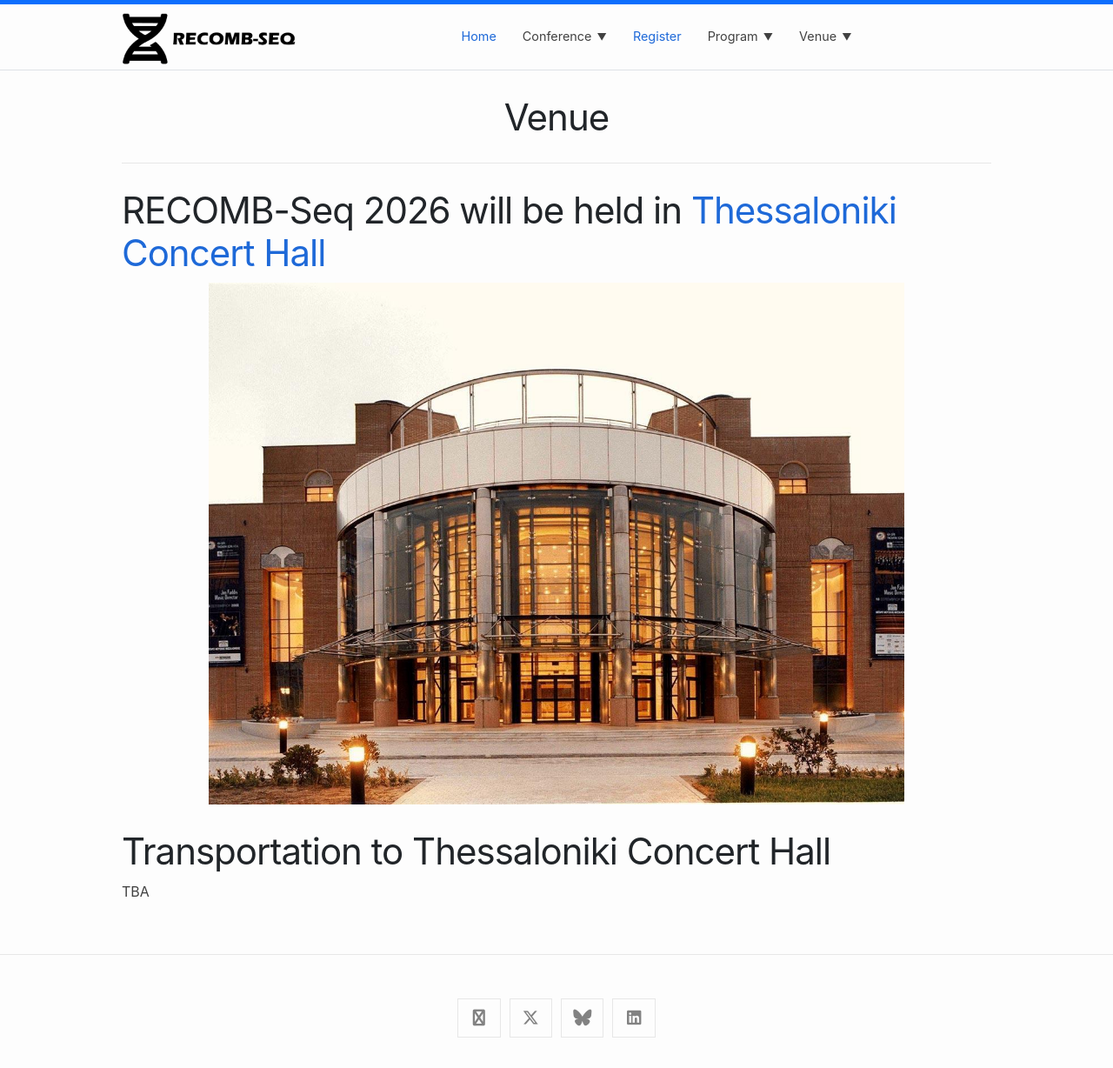
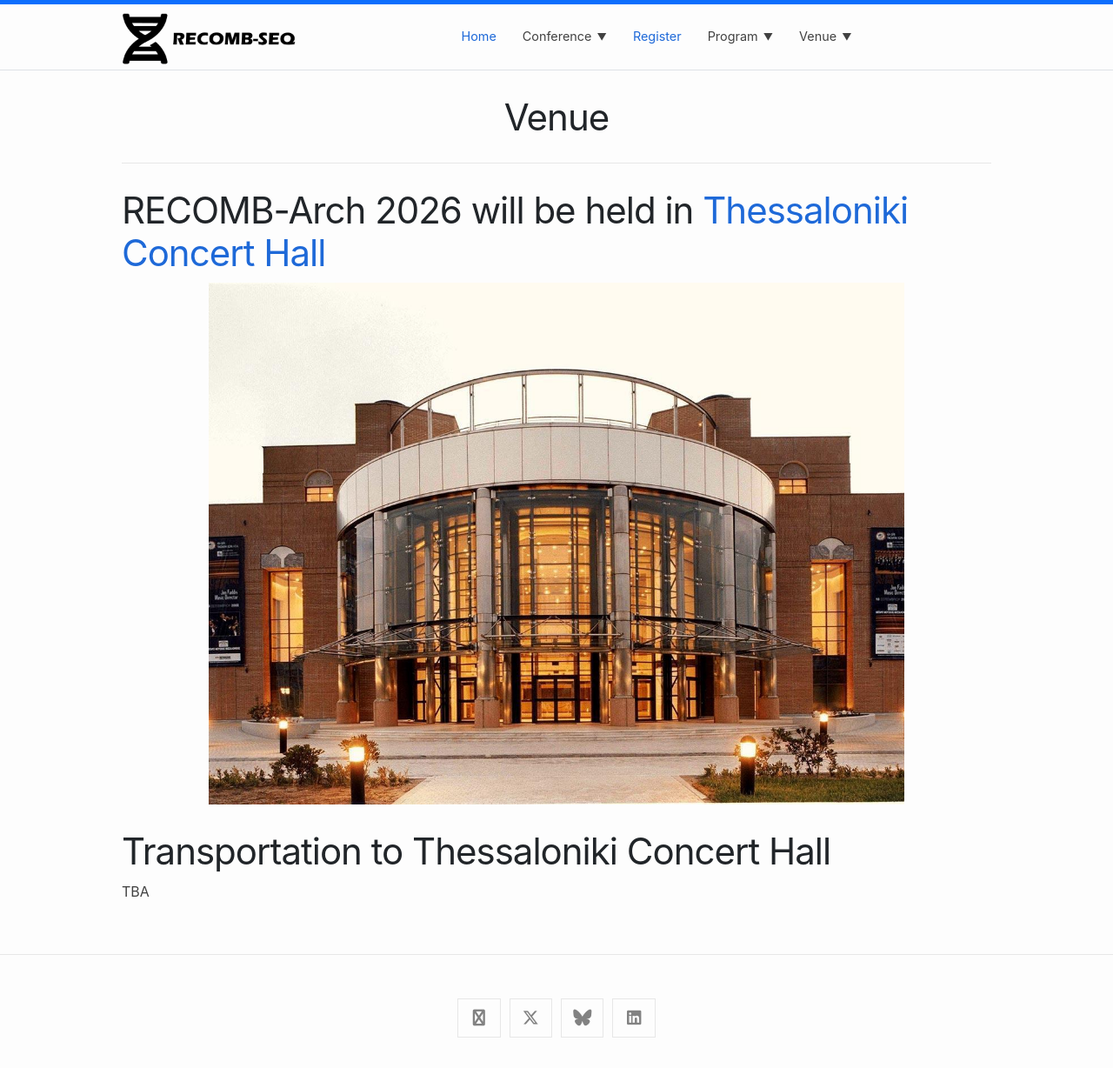
Before and after one commit to RECOMB-Arch/template, a Jekyll site: the page built from venue.md, in a window 1280 px wide. Shown: the whole page at 87% size. Built offline with Jekyll 4.4.1, drawn with Linux system fonts in a browser that asks for light colours; nearby versions of some CDN libraries.

Commit message:
Update venue.md

```diff
--- a/venue.md
+++ b/venue.md
@@ -5,7 +5,7 @@ title: Venue
 
 {%- assign venue_path = "/images/city/venue.jpg" | relative_url -%}
 
-# RECOMB-Seq {{site.year}} will be held in [Thessaloniki Concert Hall](https://www.tch.gr/default.aspx?lang=en-GB&page=1)
+# RECOMB-Arch {{site.year}} will be held in [Thessaloniki Concert Hall](https://www.tch.gr/default.aspx?lang=en-GB&page=1)
 
 <img src="{{ venue_path }}" alt="Venue" class="venue-photo">
 
```
